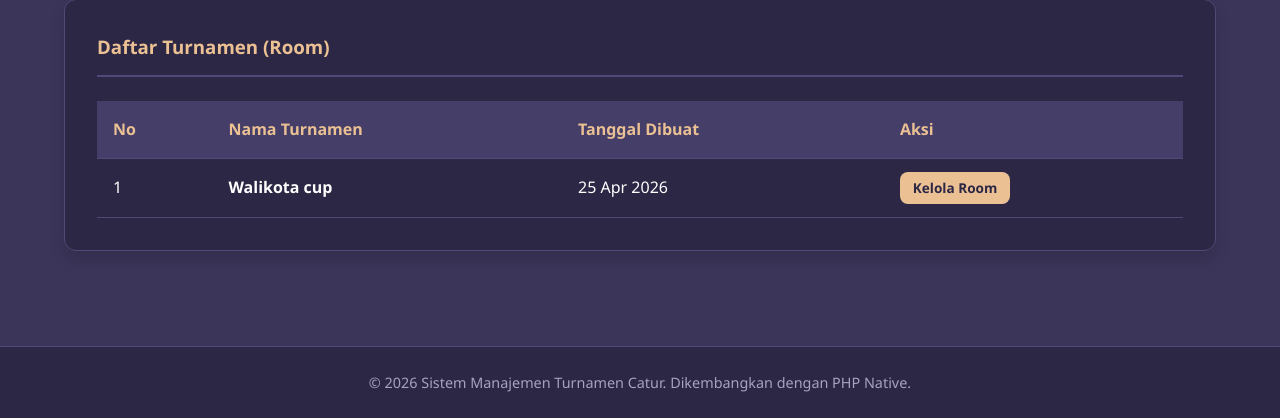
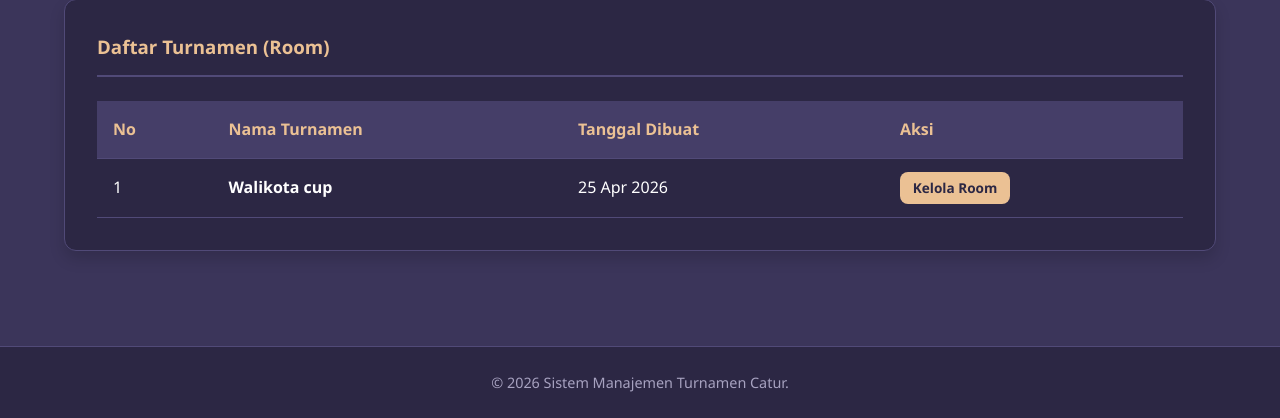
Before and after one commit to Vanderish/smt2-chess_management_tournament, a PHP site: page /index.php in a window 1280 px wide. Shown: the part 382-800 px from the top of the page. Run offline with PHP 8.4, Linux system fonts and the light colour scheme; a user stored in the database is signed in; data comes from the database, SQL or seed files in the repository.

Commit message:
footer redesign

```diff
--- a/includes/footer.php
+++ b/includes/footer.php
@@ -1,3 +1,3 @@
 <footer class="site-footer">
-    <p>&copy; <?php echo date("Y"); ?> Sistem Manajemen Turnamen Catur. Dikembangkan dengan PHP Native.</p>
+    <p>&copy; <?php echo date("Y"); ?> Sistem Manajemen Turnamen Catur.</p>
 </footer>
```
